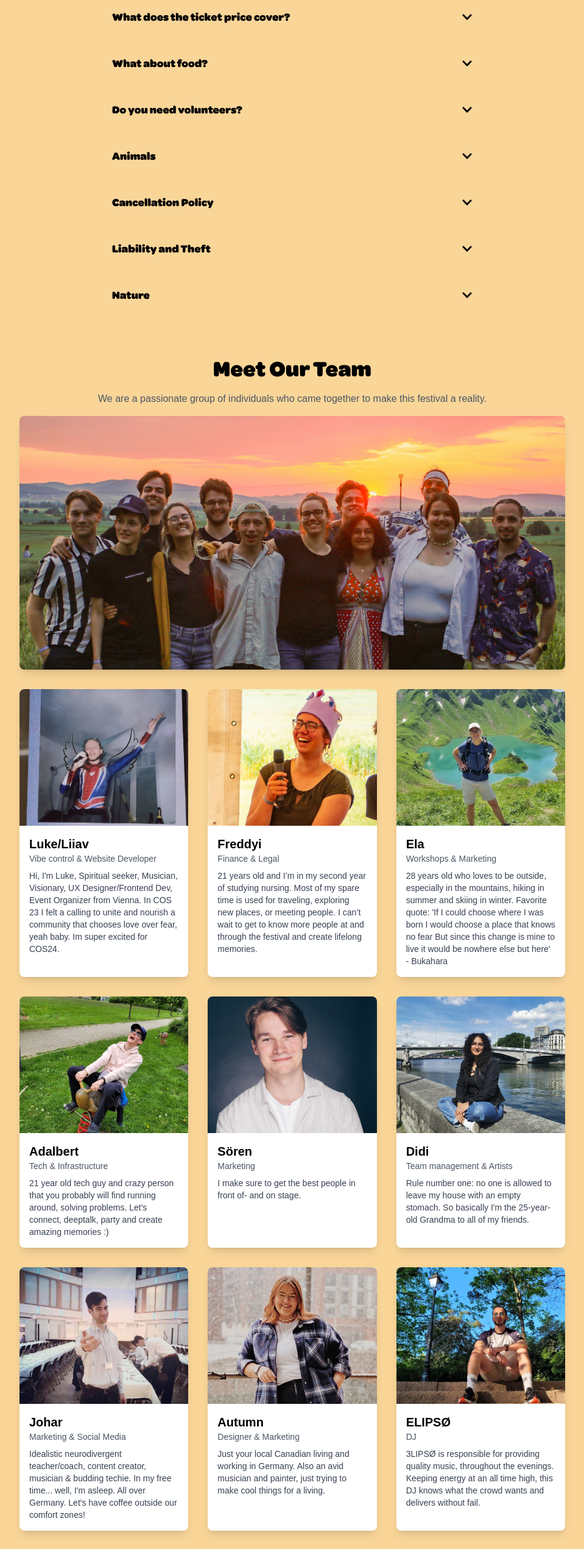
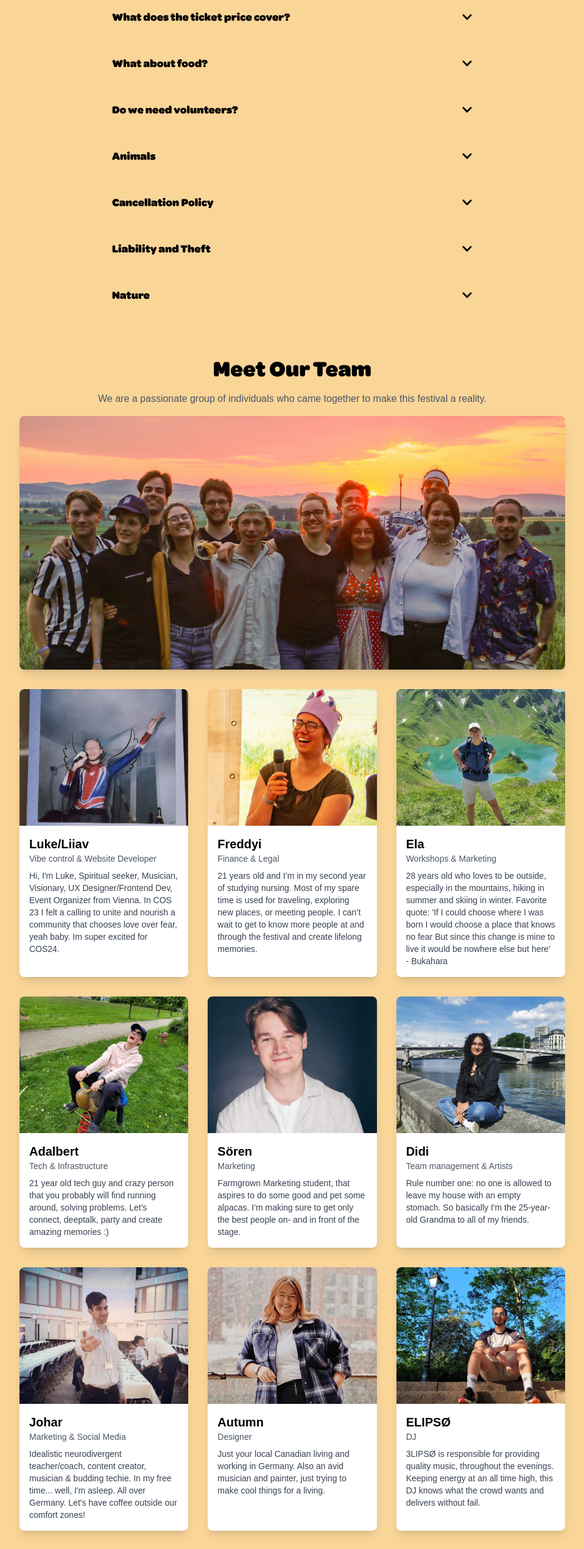
Before and after one commit to dev-cityofseekers/cos_website, a React (Create React App) app in the folder cos_website/: page / in a window 1280 px wide. Shown: the part 2665-5205 px from the top of the page at 61% size, without its empty margins (160-1119 px from the left). Built offline with nearby package versions, Linux system fonts and the light colour scheme.

Commit message:
small update, content wise

```diff
--- a/cos_website/src/App.tsx
+++ b/cos_website/src/App.tsx
@@ -49,7 +49,7 @@ function App() {
           <div id="where" className=" overflow-hidden snap-center">
             <Where />
           </div>
-          <div id="faq" className=" overflow-hidden snap-center">
+          <div id="FAQ" className=" overflow-hidden snap-center">
             <FAQ />
           </div>
           <div id="team" className="  snap-center">
--- a/cos_website/src/components/sections/FAQ.tsx
+++ b/cos_website/src/components/sections/FAQ.tsx
@@ -45,12 +45,12 @@ const FAQ = () => {
       answer: "Please bring your own cooking supplies for meal preparation. A campfire will be available for BBQ. Last year, we also organized a pizza night with orders from a local restaurant.",
     },
     {
-      question: "Do you need volunteers?",
-      answer: "We don't specifically require volunteers. However, if you're interested in helping or hosting a workshop, feel free to reach out to us.",
+      question: "Do we need volunteers?",
+      answer: "We don't specifically require volunteers. However, if you're interested in helping or hosting a workshop, feel free to reach out to us. If we need volunteers we will communicate that over our instagram/website.",
     },
     {
       question: "Animals",
-      answer: "While animals are not typically suited for festival environments, we leave the decision to bring them to your discretion. Please be mindful of your responsibility for their well-being.",
+      answer: "While animals are not typically suited for festival environments, we leave the decision to bring them to your discretion. Please be mindful of your responsibility for their well-being. If your Animal puts other guests/animals at risk you will have to leash it.",
     },
     {
       question: "Cancellation Policy",
--- a/cos_website/src/components/sections/Team.tsx
+++ b/cos_website/src/components/sections/Team.tsx
@@ -33,7 +33,7 @@ function Team() {
         name: 'Sören',
         role: 'Marketing ',
         description:
-          'I make sure to get the best people in front of- and on stage.',
+          "Farmgrown Marketing student, that aspires to do some good and pet some alpacas. I'm making sure to get only the best people on- and in front of the stage.",
         image: '/images/team/soeren_cut.jpg',
       },
       {
@@ -50,7 +50,7 @@ function Team() {
       },
       {
         name: "Autumn",
-        role: "Designer & Marketing",
+        role: "Designer",
         description: "Just your local Canadian living and working in Germany. Also an avid musician and painter, just trying to make cool things for a living.",
         image: '/images/team/autumn.jpg',
       },
```
